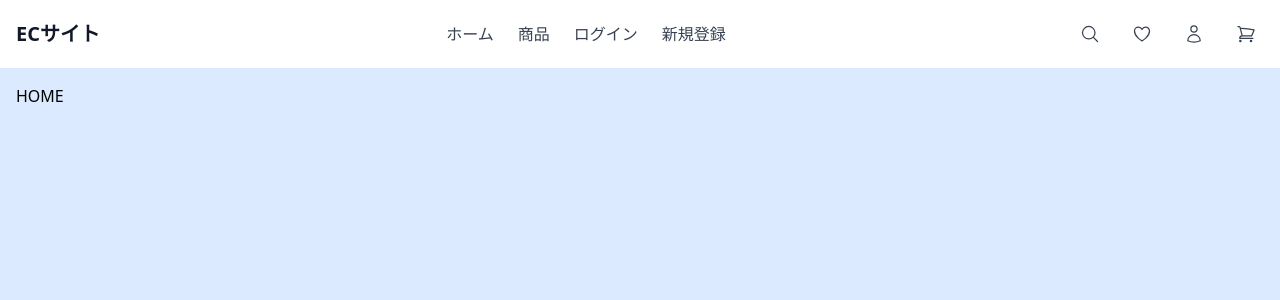
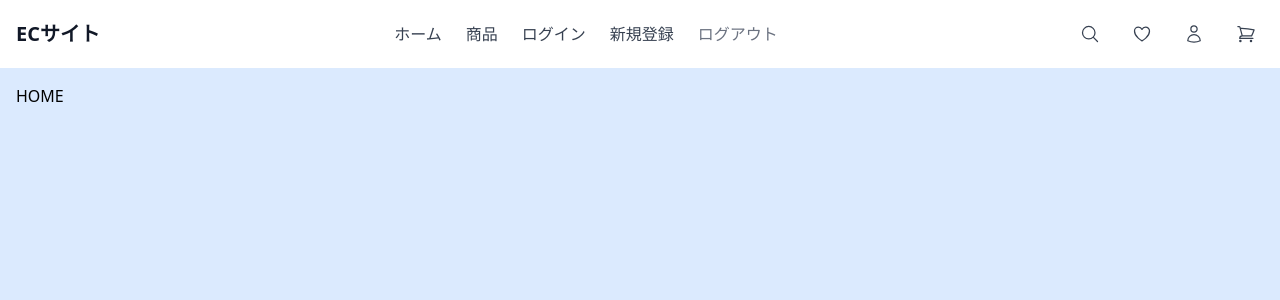
Before and after one commit to KaichiOnodera/recursion-ecommerce-app, a React (Create React App) app in the folder front/: page / in a window 1280 px wide. Shown: the top 300 px of the page. Built offline with nearby package versions, Linux system fonts and the light colour scheme.

Commit message:
ログアウトボタン追加

```diff
--- a/front/src/App.tsx
+++ b/front/src/App.tsx
@@ -15,10 +15,10 @@ import { AdminSignup } from './pages/auth/AdminSignup';
 
 function App(): React.JSX.Element {
   return (
-    <div className="bg-blue-100 min-h-screen">
-      <Header />
-      <div className="container mx-auto p-4">
-        <BrowserRouter>
+    <BrowserRouter>
+      <div className="bg-blue-100 min-h-screen">
+        <Header />
+        <div className="container mx-auto p-4">
           <Routes>
             <Route path="/" element={<Home />} />
             <Route path="/products" element={<ProductList />} />
@@ -27,9 +27,9 @@ function App(): React.JSX.Element {
             <Route path="/auth/admin/login" element={<AdminLogin />} />
             <Route path="/auth/admin/signup" element={<AdminSignup />} />
           </Routes>
-        </BrowserRouter>
+        </div>
       </div>
-    </div>
+    </BrowserRouter>
   );
 }
 
--- /dev/null
+++ b/front/src/components/auth/LogoutButton.tsx
@@ -0,0 +1,34 @@
+import React from 'react';
+import { useNavigate } from 'react-router';
+import { AuthApiService } from '../../services/api/auth';
+
+interface LogoutButtonProps {
+  className?: string;
+  onLogout?: () => void;
+}
+
+export const LogoutButton: React.FC<LogoutButtonProps> = ({
+  className = '',
+  onLogout,
+}) => {
+  const navigate = useNavigate();
+  const handleLogout = async () => {
+    try {
+      await AuthApiService.logout();
+
+      if (onLogout) {
+        onLogout();
+      } else {
+        navigate('/auth/user/login');
+      }
+    } catch (error) {
+      console.error('Logout failed:', error);
+    }
+  };
+
+  return (
+    <button onClick={handleLogout} className={className}>
+      ログアウト
+    </button>
+  );
+};
--- a/front/src/components/layout/Header.tsx
+++ b/front/src/components/layout/Header.tsx
@@ -1,5 +1,6 @@
 import React from 'react';
 import { HeaderProps } from '../../types';
+import { LogoutButton } from '../auth/LogoutButton';
 import {
   ShoppingCartIcon,
   HeartIcon,
@@ -32,6 +33,7 @@ const Header: React.FC<HeaderProps> = ({
                 {item.label}
               </a>
             ))}
+            <LogoutButton className="text-gray-500" />
           </nav>
 
           {/* アイコン */}
```
